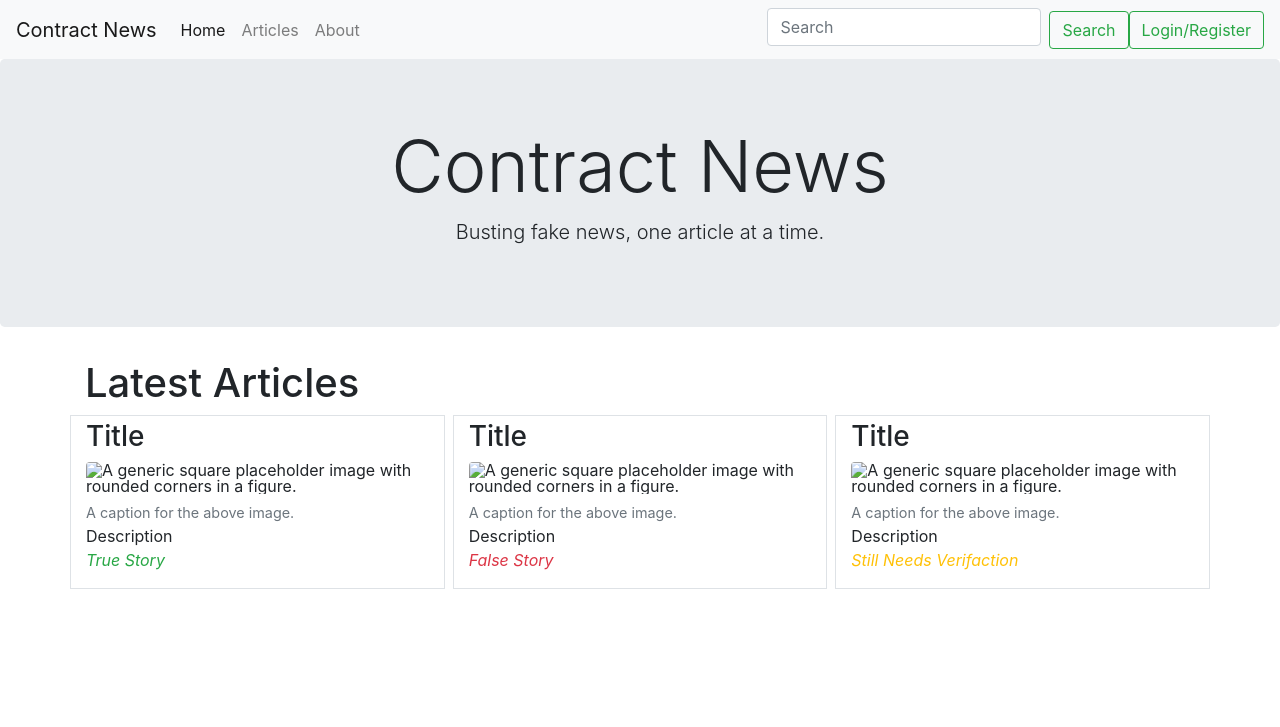
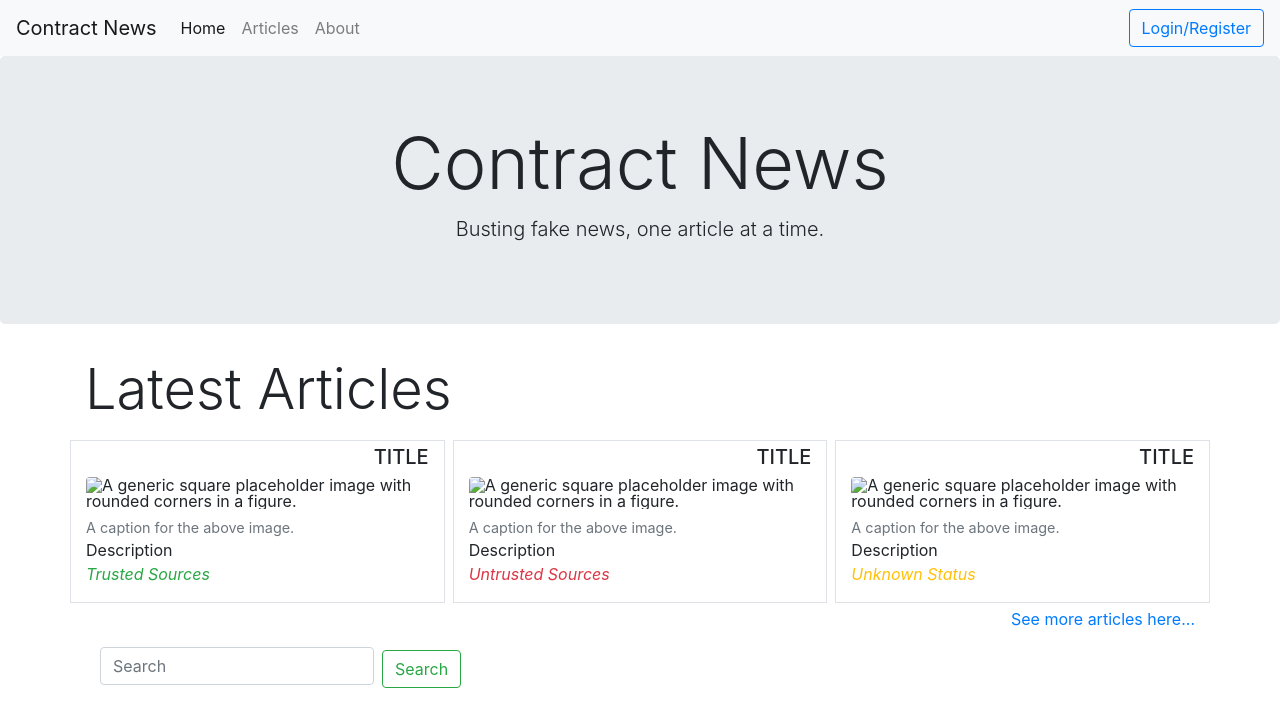
Before and after one commit to tad-mac/ContractNews, a Python web app: template app/templates/PreviewArticle.html in a window 1280 px wide. Shown: the top 727 px of the page. Run offline with Jinja, Linux system fonts and the light colour scheme; the template is opened without the code that fills it, so the values that code supplies are empty; some libraries are stand-ins or nearby versions.

Commit message:
Style the front page and started working on article page

```diff
--- a/app/templates/base.html
+++ b/app/templates/base.html
@@ -26,13 +26,9 @@
               <a class="nav-link" href="/about">About</a>
             </li>
           </ul>
-          <form class="form-inline my-2 my-lg-0">
-            <input class="form-control mr-sm-2" type="search" placeholder="Search" aria-label="Search">
-            <button class="btn btn-outline-success my-2 my-sm-0" type="submit">Search</button>
-          </form>
           <ul class="nav navbar-nav navbar-right">
             <li class="nav-item">
-              <a class="btn btn-outline-success my-2 my-sm-0" href="/login">Login/Register</a>
+              <a class="btn btn-outline-primary my-2 my-sm-0" href="/login">Login/Register</a>
             </li>
           </ul>
         </div>
@@ -42,6 +38,20 @@
       {% block body %}
       {% endblock %}
 
+      <footer class="footer">
+        <div class="container">
+          <div class="col-sm">
+            <form class="form-inline my-2 my-lg-0">
+              <input class="form-control mr-sm-2" type="text" placeholder="Search">
+              <button class="btn btn-outline-success my-2 my-sm-0" type="submit">Search</button>
+            </form>
+          </div>
+          <div class="col-sm">
+          </div>
+        </div>
+
+      </footer>
+
       <script src="https://code.jquery.com/jquery-3.2.1.slim.min.js" integrity="sha384-KJ3o2DKtIkvYIK3UENzmM7KCkRr/rE9/Qpg6aAZGJwFDMVNA/GpGFF93hXpG5KkN" crossorigin="anonymous"></script>
       <script src="{{url_for('static', filename='bootstrap/js/bootstrap.min.js')}}"></script>
   </body>
--- a/app/templates/index.html
+++ b/app/templates/index.html
@@ -11,35 +11,37 @@ Home - Contract News
 </div>
 
 <div class="container">
-    <h1>Latest Articles</h1>
+    <p class="display-4">Latest Articles</p>
     <div class="row">
         <div class="col-sm border ">
-            <h3 class="mt-1">Title</h3>
+            <h5 class="mt-1 text-right text-uppercase">Title</h5>
             <figure class="figure d-inline">
               <img src="http://via.placeholder.com/400x300" class="figure-img img-fluid rounded" alt="A generic square placeholder image with rounded corners in a figure.">
               <figcaption class="figure-caption">A caption for the above image.</figcaption>
             </figure>
             <p class="d-inline">Description</p>
-            <p class="text-success"><i>True Story</i></p>
+            <p class="text-success"><i>Trusted Sources</i></p>
         </div>
         <div class="col-sm border ml-2">
-            <h3 class="mt-1">Title</h3>
+            <h5 class="mt-1 text-right text-uppercase">Title</h5>
             <figure class="figure d-inline">
               <img src="http://via.placeholder.com/400x300" class="figure-img img-fluid rounded" alt="A generic square placeholder image with rounded corners in a figure.">
               <figcaption class="figure-caption">A caption for the above image.</figcaption>
             </figure>
             <p class="d-inline">Description</p>
-            <p class="text-danger"><i>False Story</i></p>
+            <p class="text-danger"><i>Untrusted Sources</i></p>
         </div>
         <div class="col-sm border ml-2">
-            <h3 class="mt-1">Title</h3>
+            <h5 class="mt-1 text-right text-uppercase">Title</h5>
             <figure class="figure d-inline">
               <img src="http://via.placeholder.com/400x300" class="figure-img img-fluid rounded" alt="A generic square placeholder image with rounded corners in a figure.">
               <figcaption class="figure-caption">A caption for the above image.</figcaption>
             </figure>
             <p class="d-inline">Description</p>
-            <p class="text-warning"><i>Still Needs Verifaction</i></p>
+            <p class="text-warning"><i>Unknown Status</i></p>
         </div>
+
     </div>
+    <p class="text-right mt-1"><a href="/article">See more articles here...</a></p>
 </div>
 {%endblock%}
```
Also changed, not shown: app/templates/articles.html (+16 -0 lines).
